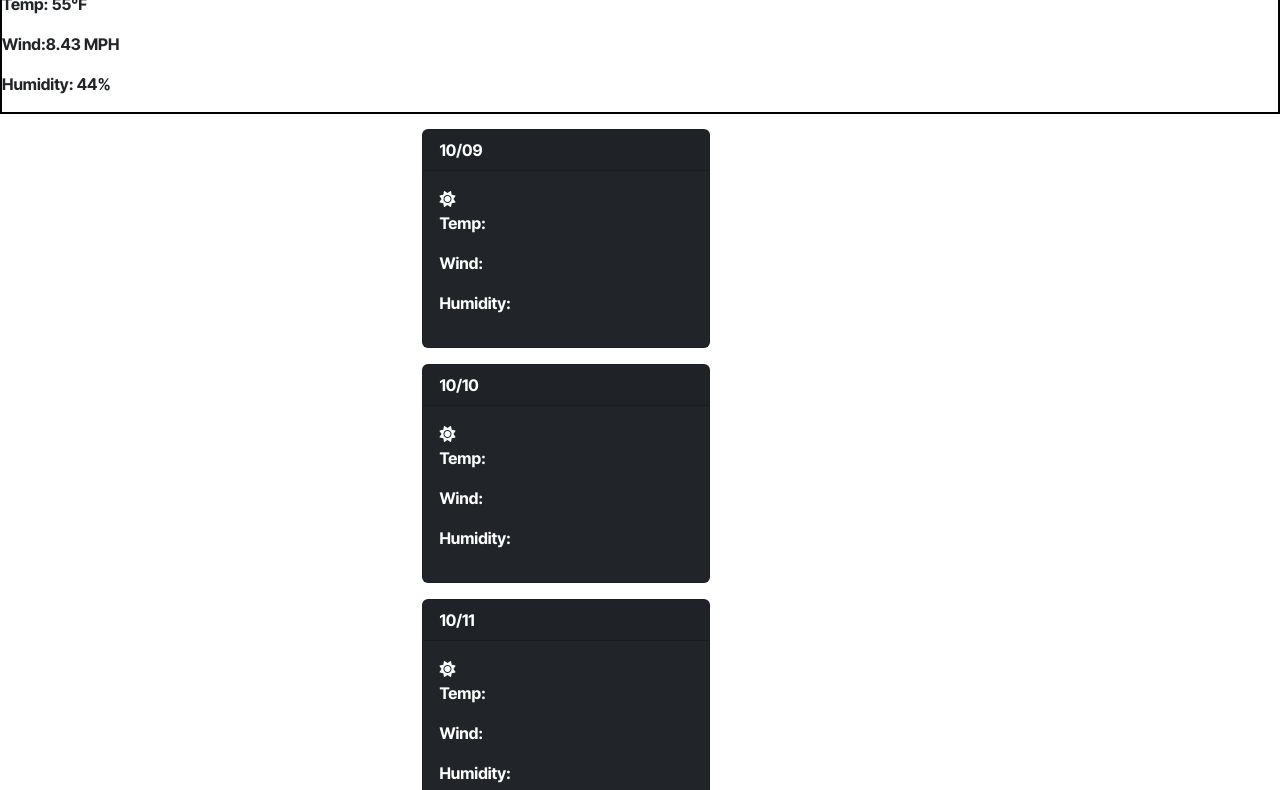
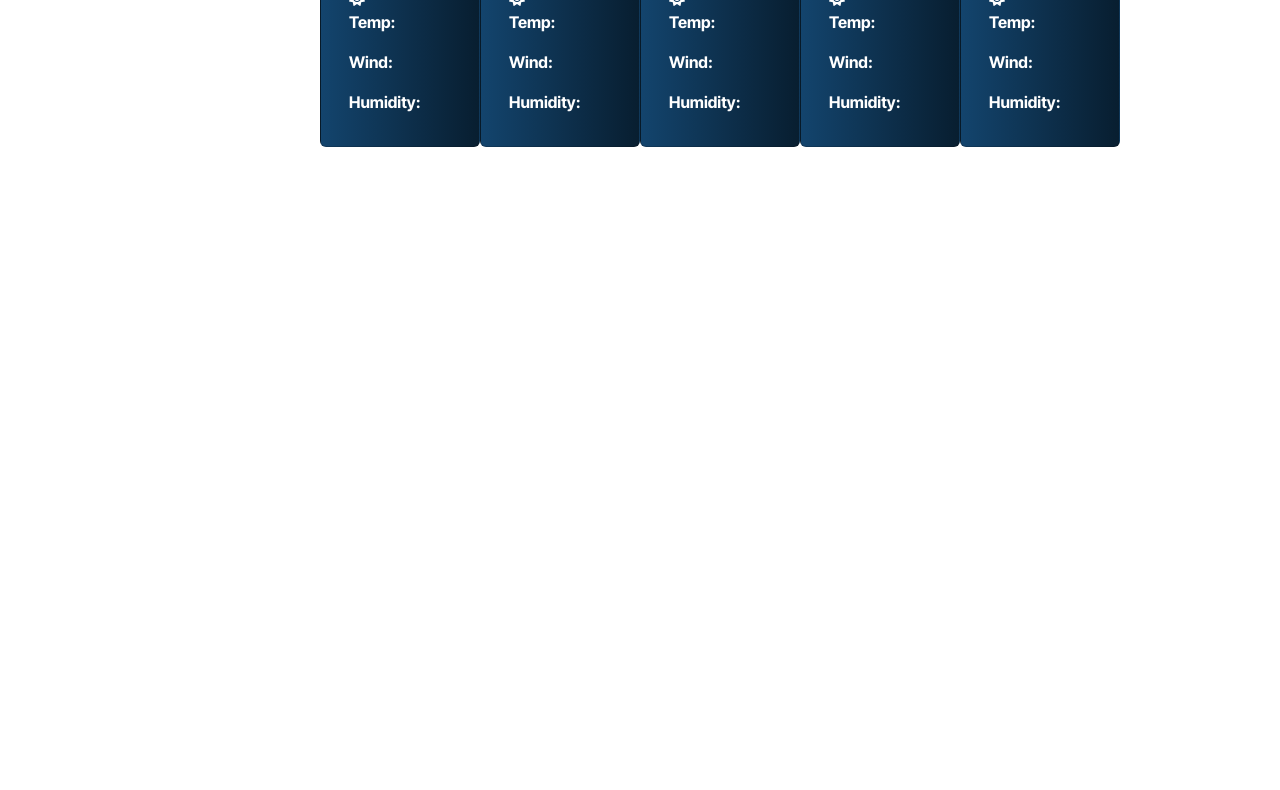
Before and after one commit to Nick-Menzhuber/weather-dashboard-challenge, a plain HTML site: page index.html in a window 1280 px wide. Shown: the part 513-1303 px from the top of the page. After the commit the page ends 800 px from the top, so only its background shows below. Drawn offline with nearby package versions, Linux system fonts and the light colour scheme.

Commit message:
improves layout without breaking js

```diff
--- a/assets/css/style.css
+++ b/assets/css/style.css
@@ -19,11 +19,11 @@ body {
     margin-right: 10px;
 }
 .card-section {
-    margin-left: 33%;
+    margin-left: 25%;
     margin-top: 15px;
 }
 
-/*.city-search {
+.city-search {
     margin: 10px;
     padding: 10px;
 }
@@ -44,8 +44,12 @@ input {
 .search-btn {
     margin-bottom: 15px;
     border-bottom: 2px solid grey;
-}*/
+}
 
 .current-location {
     border: 2px solid black;
 }
+
+.card {
+    background-image: linear-gradient(to right, #13446d, #081e30);
+}
--- a/index.html
+++ b/index.html
@@ -21,8 +21,8 @@
         Weather Dashboard
     </header>
     <div class="container"></div>
-        <div class="city-search">
         <div class="row">
+            <div class="col-sm-3">
                 <input type="search" class="search-bar" placeholder="Minneapolis">
                     <button type="button" class="search-btn btn btn-primary">Search</button>
                 <button type="button" class="btn btn-secondary" id="history-btn-1">History 1</button>
@@ -34,8 +34,7 @@
                 <button type="button" class="btn btn-secondary" id="history-btn-7">History 7</button>
                 <button type="button" class="btn btn-secondary" id="history-btn-8">History 8</button>
             </div>
-        </div>
-        <div class="right-container">
+            <div class="col-sm-7">
                 <div class="current-location">
                     <h1 class="current-city" placeholder="Minneapolis">Minneapolis <span class="current-date"></span></h1>
                     <p class="current-temp" placeholder="Temp: 55°F">Temp: 55°F</p>
@@ -43,8 +42,9 @@
                     <p class="current-humidity" placeholder="44%">Humidity: 44%</p>
                 </div>
             </div>
-        <div class="card-section">
-            <div class="card text-white bg-dark mb-3" style="max-width: 18rem;" id="card-1">
+        </div>
+        <div class="card-section row">
+            <div class="card text-white mb-3" style="max-width: 10rem;" id="card-1">
                 <div class="card-header" id="tomorrow"></div>
                 <div class="card-body">
                     <i class="fa-solid fa-sun"></i>
@@ -53,7 +53,7 @@
                     <p>Humidity: <span></span></p>
                 </div>
             </div>
-            <div class="card text-white bg-dark mb-3" style="max-width: 18rem;" id="card-2">
+            <div class="card text-white mb-3" style="max-width: 10rem;" id="card-2">
                 <div class="card-header" id="tomorrow-plus-1">Header</div>
                 <div class="card-body">
                     <i class="fa-solid fa-sun"></i>
@@ -62,7 +62,7 @@
                     <p>Humidity: <span></span></p>
                 </div>
             </div>
-            <div class="card text-white bg-dark mb-3" style="max-width: 18rem;" id="card-3">
+            <div class="card text-white mb-3" style="max-width: 10rem;" id="card-3">
                 <div class="card-header" id="tomorrow-plus-2">Header</div>
                 <div class="card-body">
                     <i class="fa-solid fa-sun"></i>
@@ -71,7 +71,7 @@
                     <p>Humidity: <span></span></p>
                 </div>
             </div>
-            <div class="card text-white bg-dark mb-3" style="max-width: 18rem;" id="card-4">
+            <div class="card text-white mb-3" style="max-width: 10rem;" id="card-4">
                 <div class="card-header" id="tomorrow-plus-3">Header</div>
                 <div class="card-body">
                     <i class="fa-solid fa-sun"></i>
@@ -80,7 +80,7 @@
                     <p>Humidity: <span></span></p>
                 </div>
             </div>
-            <div class="card text-white bg-dark mb-3" style="max-width: 18rem;" id="card-5">
+            <div class="card text-white mb-3" style="max-width: 10rem;" id="card-5">
                 <div class="card-header" id="tomorrow-plus-4">Header</div>
                 <div class="card-body">
                     <i class="fa-solid fa-sun"></i>
```
Lines whose indentation alone changed are shown as unchanged.
